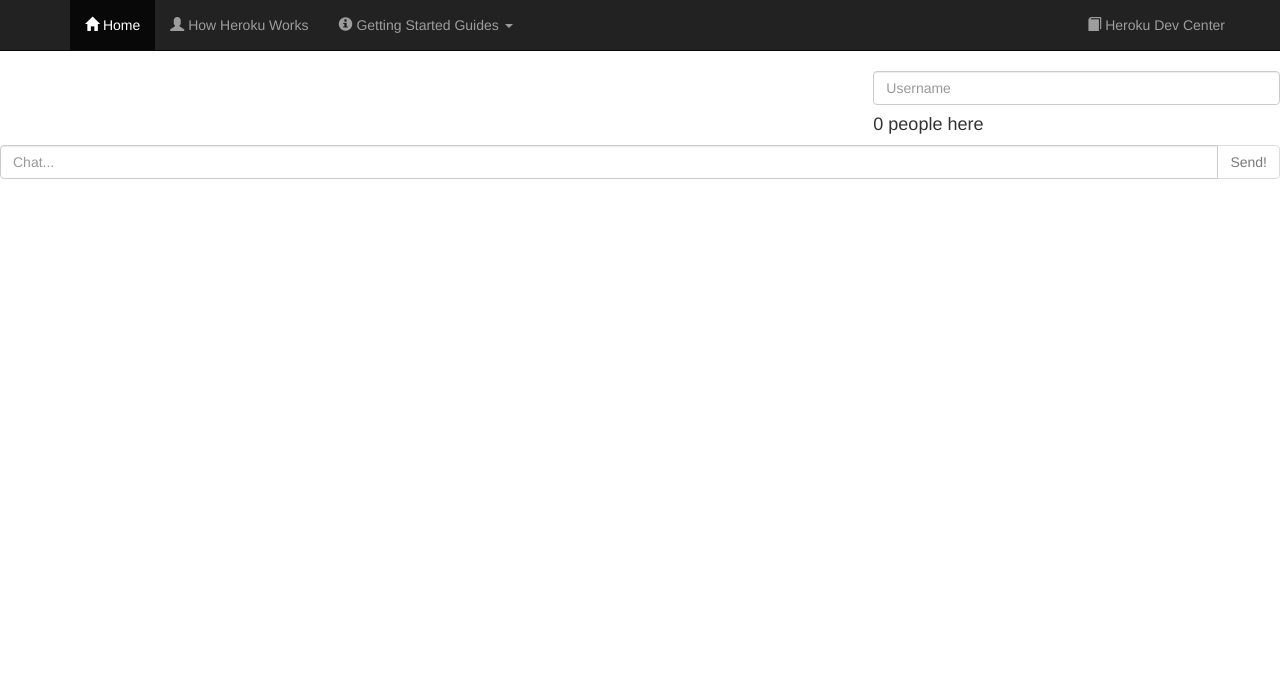
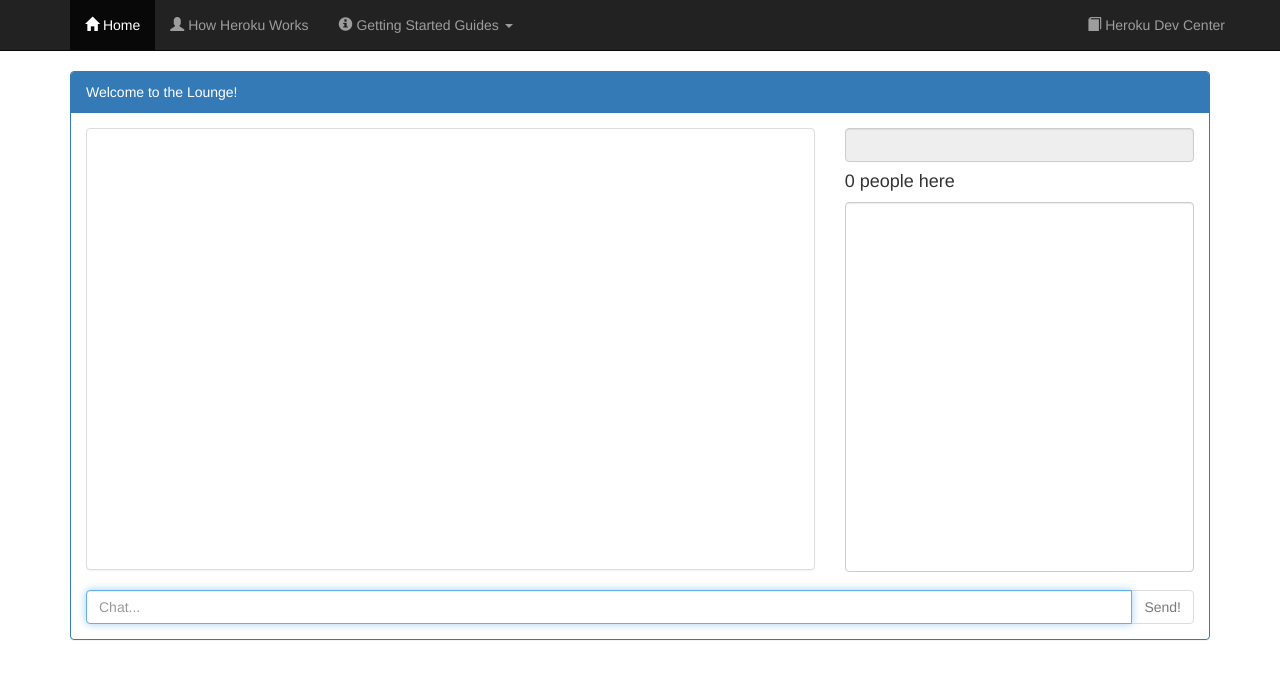
Before and after one commit to jmchuster/practice-chat-pusher, a Django app: page /chat in a window 1280 px wide. Shown: the top 679 px of the page. Run offline with Django 3.2, Linux system fonts and the light colour scheme; lists and menus that the app fills with data are empty; some libraries are stand-ins or nearby versions.

Commit message:
some basic stylings

```diff
--- a/hello/static/css/chat.css
+++ b/hello/static/css/chat.css
@@ -0,0 +1,9 @@
+#messages {
+  height: 400px;
+  overflow: auto;
+}
+
+#users {
+  height: 370px;
+  overflow: auto;
+}
--- a/hello/static/js/chat.js
+++ b/hello/static/js/chat.js
@@ -24,9 +24,9 @@ $(function() {
 
   var addMember = function(member) {
     $('#users').append(
-      '<li>' +
+      '<option>' +
         member.info.username +
-      '</li>');
+      '</option>');
   };
 
   var channel = pusher.subscribe('presence-chat_channel');
--- a/hello/templates/base.html
+++ b/hello/templates/base.html
@@ -77,7 +77,11 @@
   </div>
 </nav>
 
+<div class='container'>
+
 {% block content %}{% endblock %}
+
+</div>
 
 </body>
 </html>
--- a/hello/templates/chat.html
+++ b/hello/templates/chat.html
@@ -11,28 +11,44 @@
 <script type='text/javascript' src="{% static 'js/chat.js' %}"></script>
 <link rel="stylesheet" type="text/css" href="{% static 'css/chat.css' %}" />
 
-<form action="{% url 'chat' %}" method="post">
-  {% csrf_token %}
 
-  <div class='row'>
-    <div class='col-sm-8'>
-      <ul id='messages' class="list-unstyled">
-      </ul>
+
+<div class='panel panel-primary'>
+
+  <div class='panel-heading'>
+    Welcome to the Lounge!
+  </div>
+  <div class='panel-body'>
+
+    <div class='row'>
+      <div class='col-sm-8'>
+        <div class='panel panel-default'>
+          <div class='panel-body'>
+            <ul id='messages' class="list-unstyled">
+            </ul>
+          </div>
+        </div>
+      </div>
+      <div class='col-sm-4'>
+        <input type="text" class="form-control" id="username" readonly>
+        <h4><span id='user-count'>0</span> people here</h4>
+        <select id='users' multiple class="form-control">
+        </select>
+      </div>
     </div>
-    <div class='col-sm-4'>
-      <input type="text" class="form-control" id="username" placeholder="Username">
-      <h4><span id='user-count'>0</span> people here</h4>
-      <ul id='users' class='list-unstyled'>
-      </ul>
-    </div>
+
+    <form action="{% url 'chat' %}" method="post">
+      {% csrf_token %}
+
+      <div class="input-group">
+        <input type="text" class="form-control" id="message" autofocus placeholder="Chat...">
+        <span class="input-group-btn">
+          <input class="btn btn-default" type="submit" id='ok' value='Send!' />
+        </span>
+      </div>
+    </form>
   </div>
 
-  <div class="input-group">
-    <input type="text" class="form-control" id="message" placeholder="Chat...">
-    <span class="input-group-btn">
-      <input class="btn btn-default" type="submit" id='ok' value='Send!' />
-    </span>
-  </div>
-</form>
+</div>
 
 {% endblock %}
```
